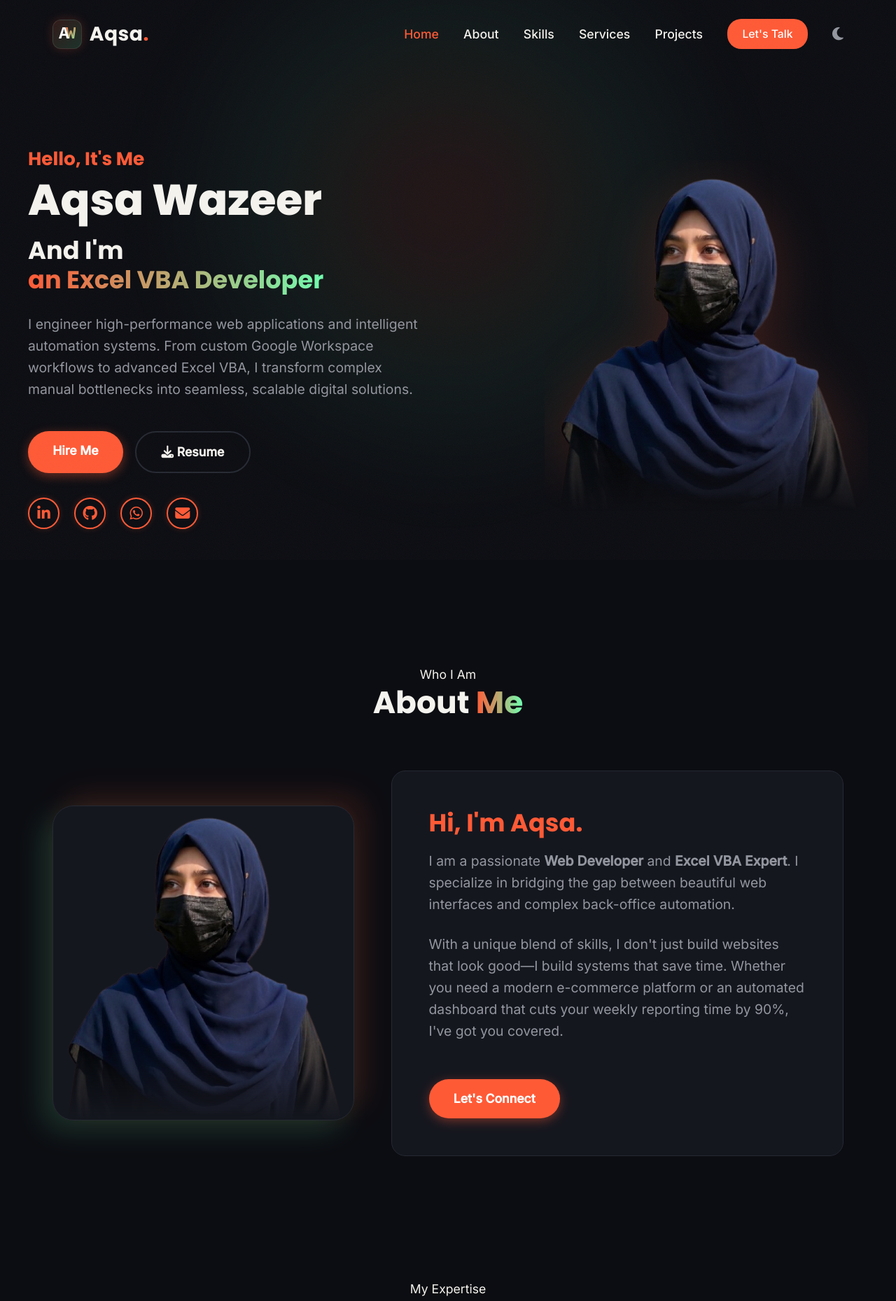
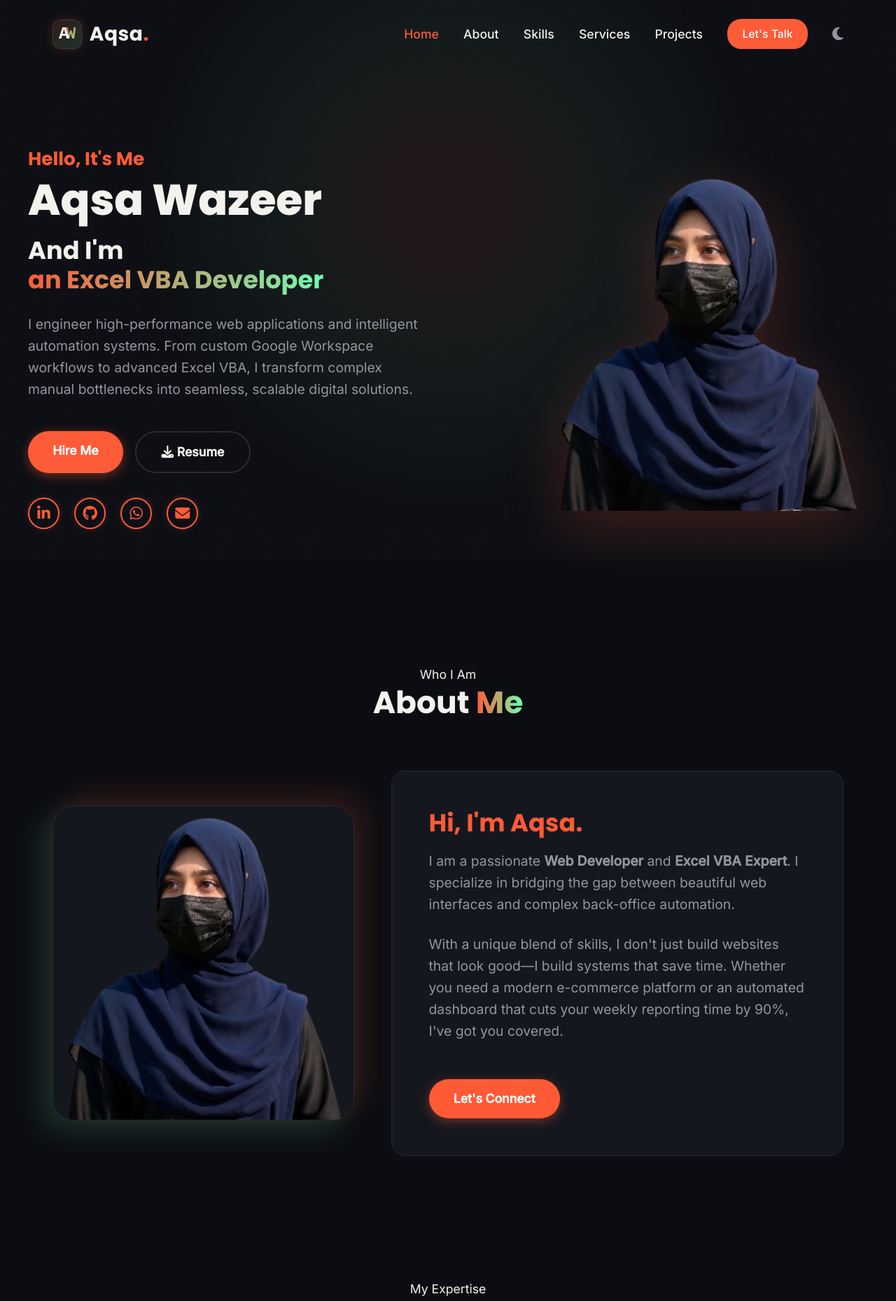
Before and after one commit to hareemrana522-crypto/Portfolio, a React (Vite) app: page / in a window 1280 px wide. Shown: the top 1859 px of the page at 70% size. Built offline with nearby package versions, Linux system fonts and the light colour scheme.

Commit message:
Revert image fade mask from Hero and About sections

```diff
--- a/src/components/About.jsx
+++ b/src/components/About.jsx
@@ -10,14 +10,7 @@ const About = () => {
 
         <div className="about-container">
             <div className="about-image glass reveal">
-                <img src="profile.jpg.png" alt="Aqsa" style={{
-                    width: '100%',
-                    height: '100%',
-                    objectFit: 'cover',
-                    borderRadius: '20px',
-                    WebkitMaskImage: 'linear-gradient(to bottom, black 75%, transparent 100%)',
-                    maskImage: 'linear-gradient(to bottom, black 75%, transparent 100%)'
-                }} />
+                <img src="profile.jpg.png" alt="Aqsa" style={{ width: '100%', height: '100%', objectFit: 'cover', borderRadius: '20px' }} />
             </div>
 
             <div className="about-text glass reveal">
--- a/src/components/Hero.jsx
+++ b/src/components/Hero.jsx
@@ -70,10 +70,7 @@ const Hero = () => {
         </div>
         <div className="hero-image reveal">
             <div className="image-container">
-                <img src="profile.jpg.png" alt="Aqsa Wazeer" style={{
-                    WebkitMaskImage: 'linear-gradient(to bottom, black 75%, transparent 100%)',
-                    maskImage: 'linear-gradient(to bottom, black 75%, transparent 100%)'
-                }} />
+                <img src="profile.jpg.png" alt="Aqsa Wazeer" />
             </div>
         </div>
       </div>
```
